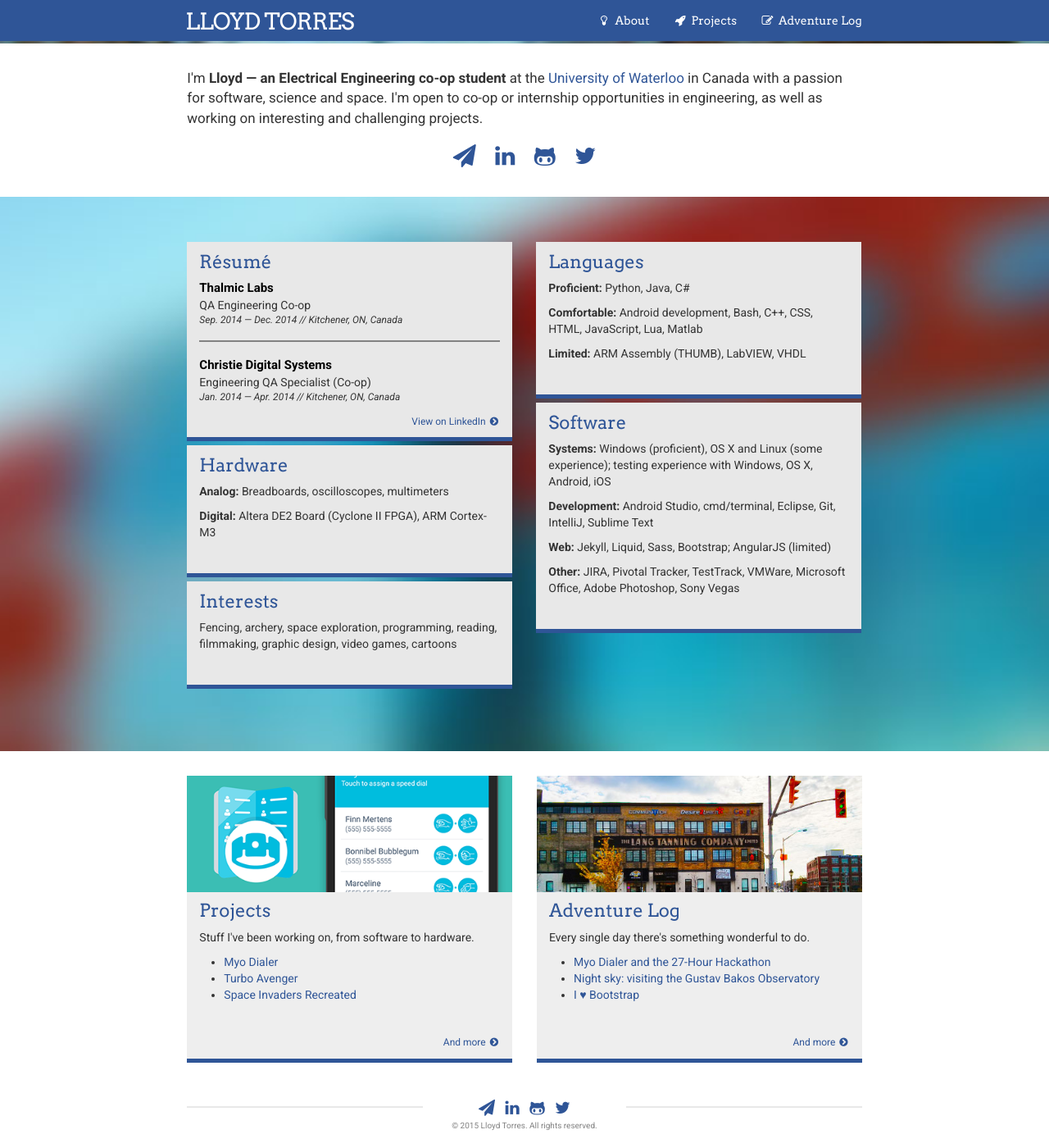
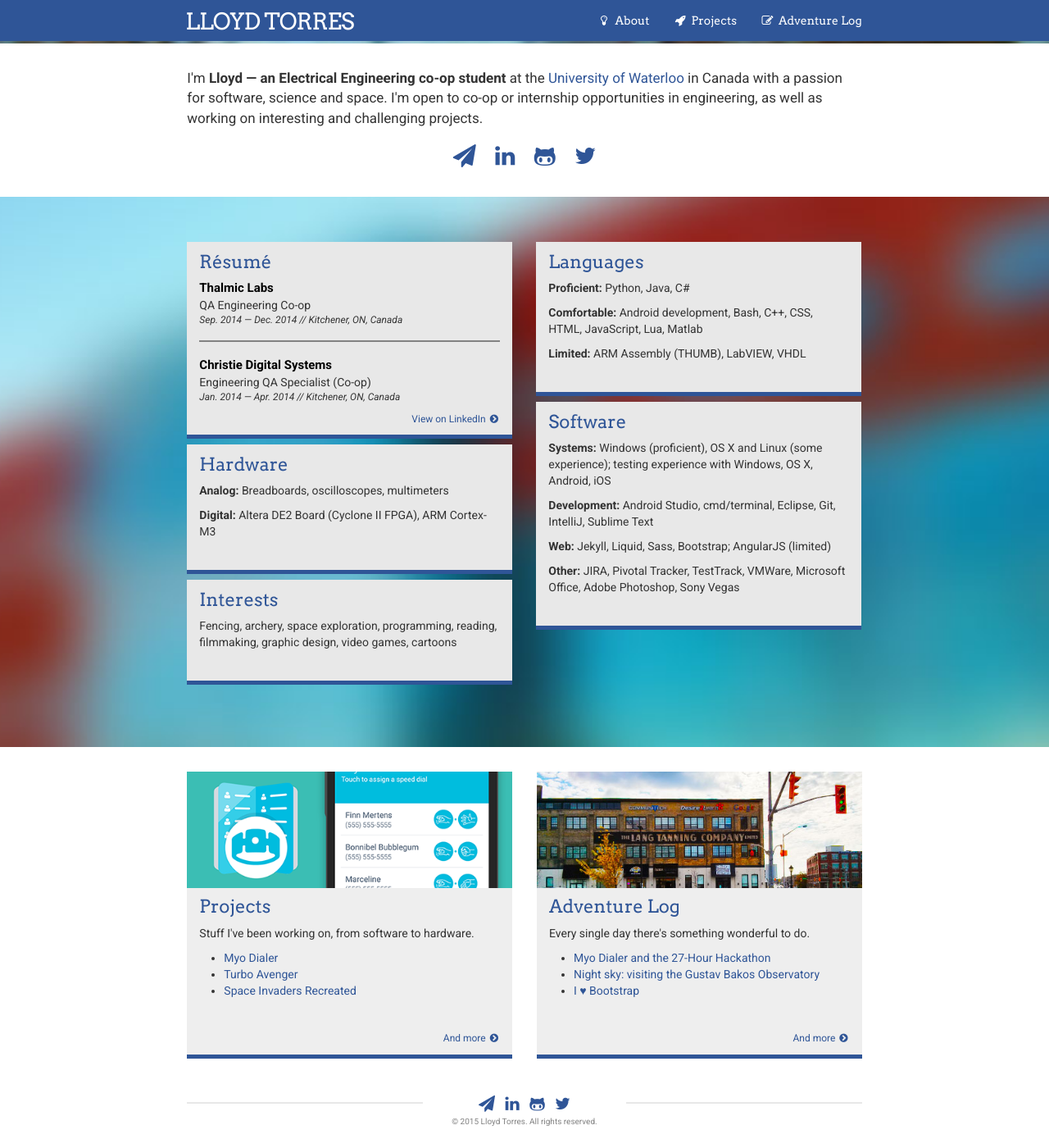
Before and after one commit to lloydtorres/lloydtorres.github.io, a Jekyll site: the page built from index.html, in a window 1280 px wide and 1400 px high, scrolled down 297 px. Shown: the whole window at 82% size. Built offline with Jekyll 4.4.1, drawn with Linux system fonts in a browser that asks for light colours; nearby versions of some CDN libraries.

Commit message:
Adjusting resume margins

```diff
--- a/_sass/_layout.scss
+++ b/_sass/_layout.scss
@@ -375,19 +375,19 @@
 
 .resume-space {
     margin-top: 45px;
-    margin-bottom: 40px;
+    margin-bottom: 38px;
 }
 
 .resume-card {
     position: relative;
     background-color: $grey-color-light;
-    margin-bottom: 5px;
+    margin-bottom: 7px;
     border-bottom: 5px solid $mignonic-blue;
 }
 
 .resume-content {
     padding: 15px;
-    margin-bottom: 15px;
+    margin-bottom: 12px;
     width: 100%;
 
     h2 {
```
